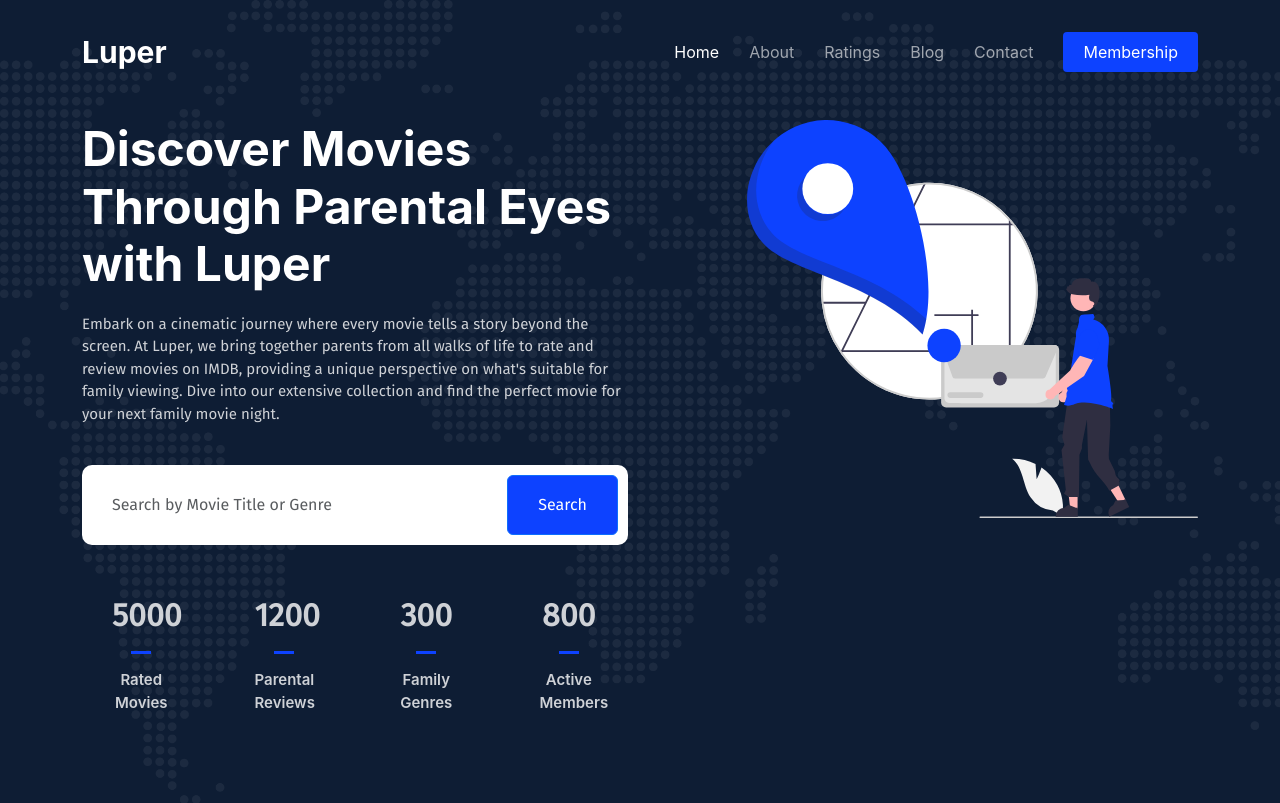
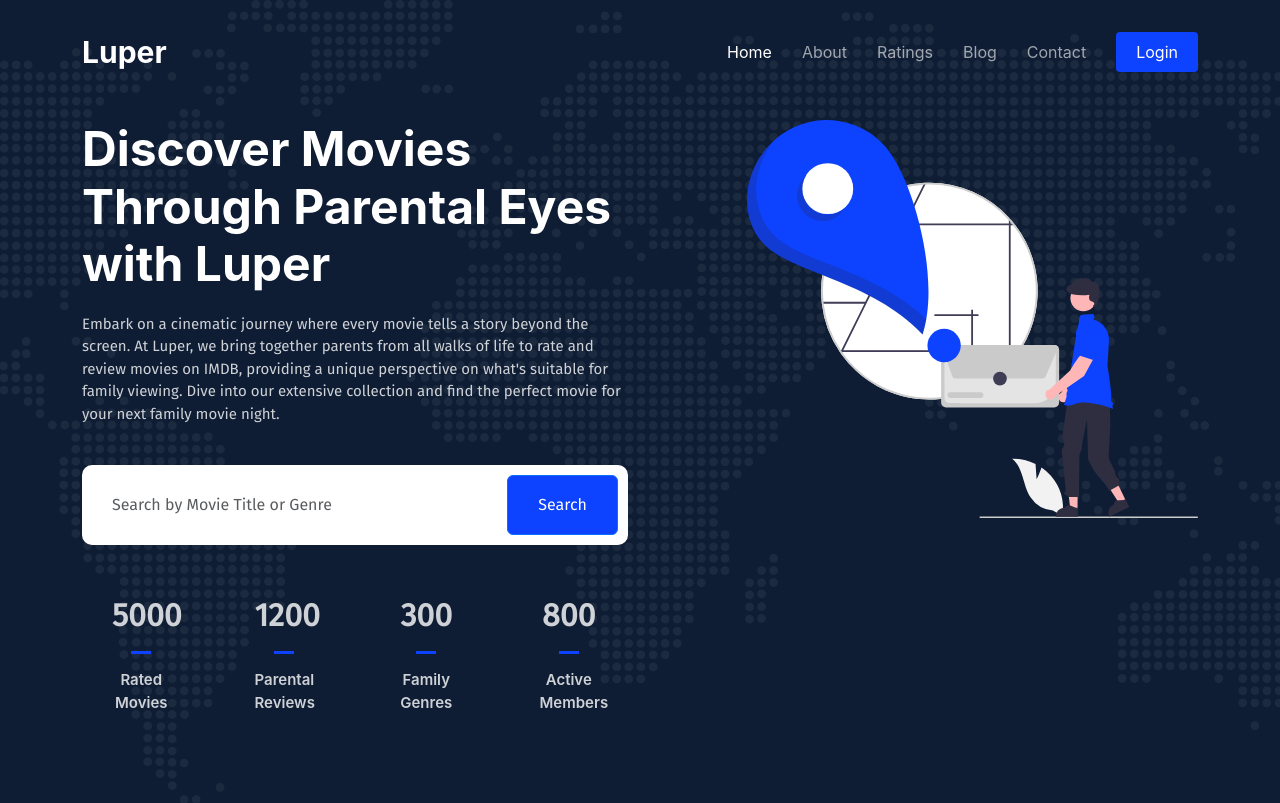
Before and after one commit to oMarquess/Luper, a Django app: page / in a window 1280 px wide. Shown: the top 803 px of the page. Run offline with Django 4.2, Linux system fonts and the light colour scheme; data comes from the database, SQL or seed files in the repository; both versions use the stored data as it was after the commit; parts of the project's set-up code (start-up, migrations or seed data) failed here and were passed over; some libraries are stand-ins or nearby versions.

Commit message:
Accounts feature added

```diff
--- a/Luper/templates/base.html
+++ b/Luper/templates/base.html
@@ -1,4 +1,5 @@
 {% load static %}
+{% load account %}
 
 <!DOCTYPE html>
 <html lang="en">
@@ -61,7 +62,12 @@
         <li><a href="services.html">Ratings</a></li>
         <li><a href="blog.html">Blog</a></li>
         <li><a href="contact.html">Contact</a></li>
-        <li><a class="get-a-quote" href="membership.html">Membership</a></li>
+        {% if user.is_authenticated %}
+        <li><a class="get-a-quote" href="accounts/logout">{% user_display user %}</a></li>
+        {% else %}
+        <li><a class="get-a-quote" href="accounts/login">Login</a></li>
+        {% endif %}
+
       </ul>
     </nav><!-- .navbar -->
 
```
Also changed, not shown: Luper/db.sqlite3.
